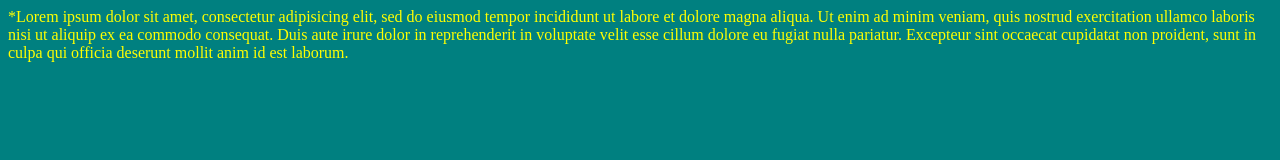
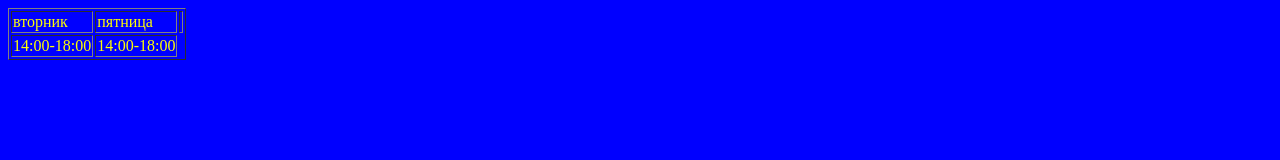
Before and after one commit to Quantum0109/work, a plain HTML site: page index.html in a window 1280 px wide. Drawn offline with Linux system fonts and the light colour scheme.

Commit message:
Add files via upload

```diff
--- a/index.html
+++ b/index.html
@@ -2,12 +2,16 @@
 <head>
 	<title></title>
 </head>
-<body style="background:teal">
-<p style="color:ff0">*Lorem ipsum dolor sit amet, consectetur adipisicing elit, sed do eiusmod
-tempor incididunt ut labore et dolore magna aliqua. Ut enim ad minim veniam,
-quis nostrud exercitation ullamco laboris nisi ut aliquip ex ea commodo
-consequat. Duis aute irure dolor in reprehenderit in voluptate velit esse
-cillum dolore eu fugiat nulla pariatur. Excepteur sint occaecat cupidatat non
-proident, sunt in culpa qui officia deserunt mollit anim id est laborum.</p>
+<body style="background: #00f; color:ffff00">
+<table border="1px">
+	<tr>
+		<td>вторник</td>
+		<td>пятница<td>
+	</tr>
+	<tr>
+		<td>14:00-18:00</td>
+		<td>14:00-18:00</td>
+	</tr>
+</table>
 </body>
 </html>
```
